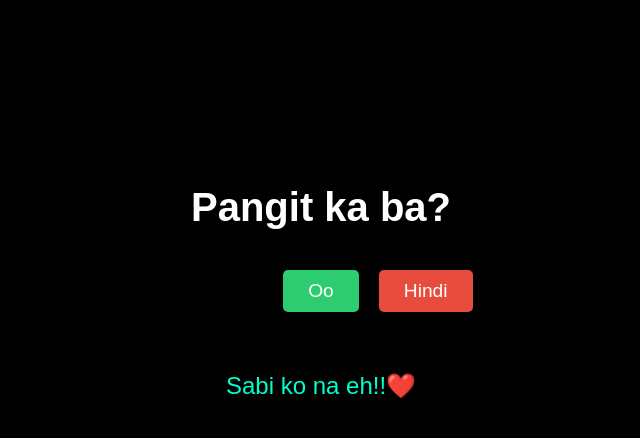
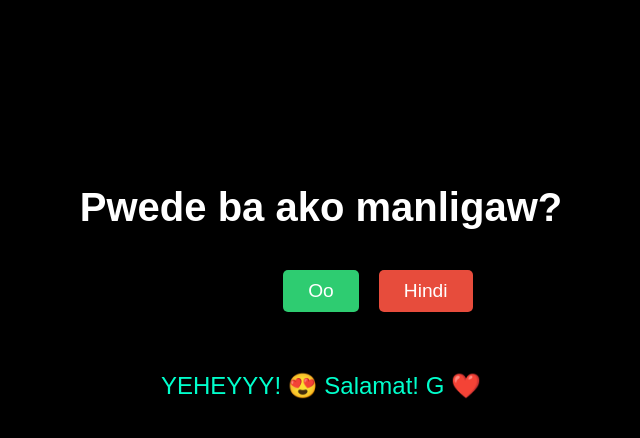
Before and after one commit to Brypro22/Manliligaw, a plain HTML site: page index.html in a window 1280 px wide. Both pictures are taken after a click on the button "Oo". Shown: the whole page, without its empty margins (319-959 px from the left). Drawn offline with Linux system fonts and the light colour scheme.

Commit message:
Update index.html

```diff
--- a/index.html
+++ b/index.html
@@ -3,7 +3,7 @@
 <head>
   <meta charset="UTF-8" />
   <meta name="viewport" content="width=device-width, initial-scale=1.0"/>
-  <title>Hmmm?</title>
+  <title>Manliligaw</title>
   <style>
     body {
       background-color: black;
@@ -45,7 +45,7 @@
   </style>
 </head>
 <body>
-  <h1>Pangit ka ba?</h1>
+  <h1>Pwede ba ako manligaw?</h1>
   <div class="buttons">
     <button id="yesBtn">Oo</button>
     <button id="noBtn">Hindi</button>
@@ -65,7 +65,7 @@
     });
 
     yesBtn.addEventListener("click", () => {
-      response.textContent = "Sabi ko na eh!!❤️";
+      response.textContent = "YEHEYYY! 😍 Salamat! G ❤️";
     });
   </script>
 </body>
```
